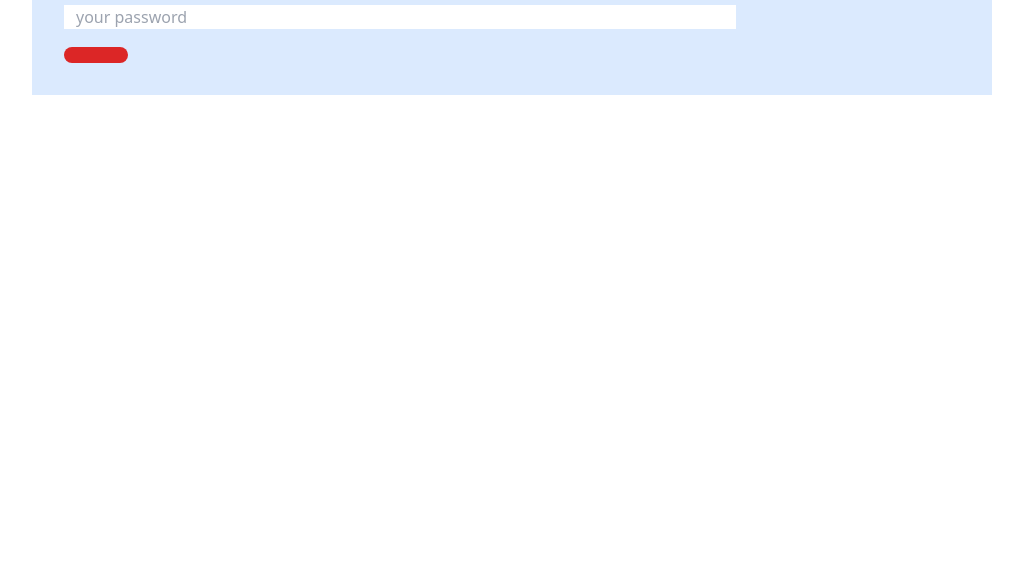
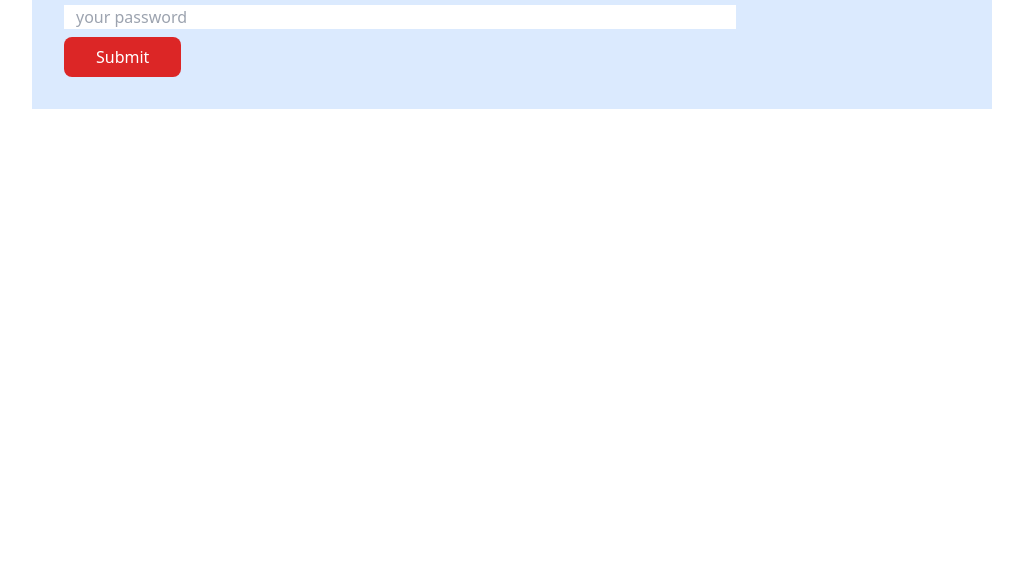
Before and after one commit to SOHELMAHMUD12/bank-withdraw-deposit, a plain HTML site: page index.html in a window 1280 px wide. Shown: the part 231-800 px from the top of the page, without its empty margins (128-1151 px from the left). Drawn offline with nearby package versions, Linux system fonts and the light colour scheme.

Commit message:
add submit

```diff
--- a/index.html
+++ b/index.html
@@ -21,7 +21,7 @@
             <div>
                 <input class="w-9/12 block mb-2 px-3 "type="email" name="" id="user-email" placeholder="your email address">
                 <input class="w-9/12 block mb-2 px-3"type="password" name="" id="user-password" placeholder="your password">
-                <button id="btn-submit"class="bg-red-600 px-8 py-2 text-white rounded-lg hover:bg-sky-700"></button>
+                <button id="btn-submit"class="bg-red-600 px-8 py-2 text-white rounded-lg hover:bg-sky-700">Submit</button>
             </div>
         </section>
 
```
